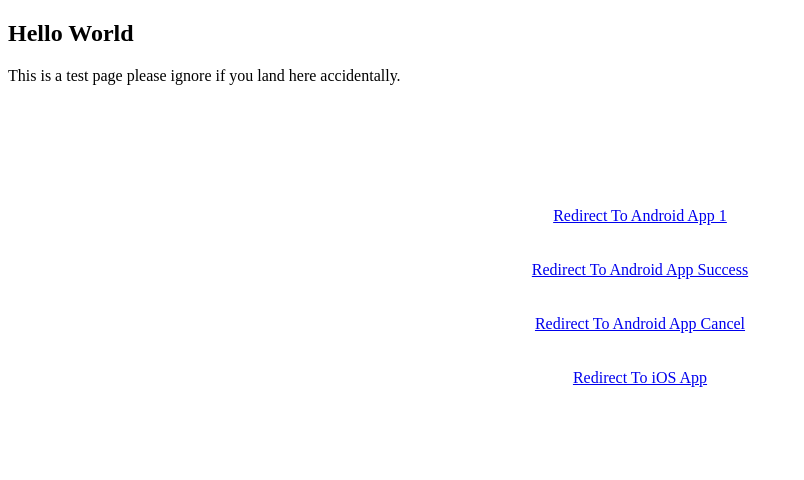
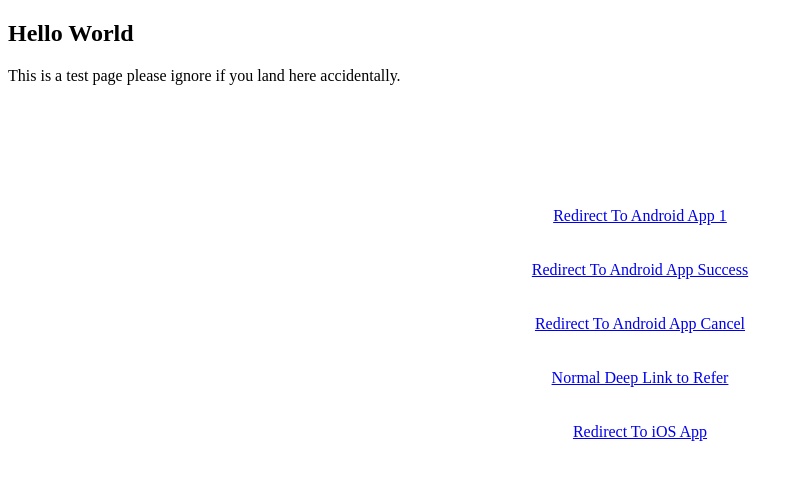
Before and after one commit to ankitmaheswari/ankitmaheswari.github.io, a plain HTML site: page index.html in a window 1280 px wide. Shown: the whole page, without its empty margins (0-804 px from the left). Drawn offline with Linux system fonts and the light colour scheme.

Commit message:
Add a normal deep link to Refer screen

```diff
--- a/index.html
+++ b/index.html
@@ -17,6 +17,8 @@
 	    <br/><br/><br/>
 	<a href="com.shuttl://payment/paypalCancel?success=1&text=hello_world&id=payer_id&number=10">Redirect To Android App Cancel</a>
 	    <br/><br/><br/>
+	<a href="com.shuttl://mId:7?refer=1*earnings=0">Normal Deep Link to Refer</a>
+	    <br/><br/><br/>
 	<a href="com.shuttl.popupbridge://popupbridgev1/?color=red">Redirect To iOS App</a>
     </p>
 </body>
```
